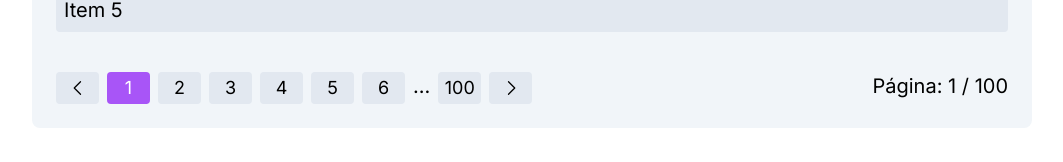
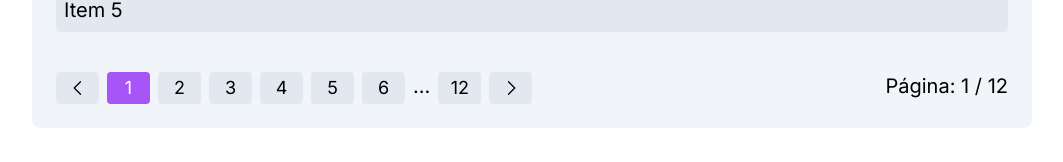
Before and after one commit to izaiasmorais/pagination, a React (Vite) app: page / in a window 1280 px wide. Shown: the part 496-658 px from the top of the page, without its empty margins (108-1171 px from the left). Built offline with nearby package versions, Linux system fonts and the light colour scheme.

Commit message:
fix: fix pagination logic

```diff
--- a/src/App.tsx
+++ b/src/App.tsx
@@ -4,9 +4,8 @@ import "./styles/global.css";
 import { usePagination } from "./store/usePagination";
 
 function App() {
-	const { page, itemPerPage, onChangePage } = usePagination();
+	const { page, itemsPerPage, onChangePage } = usePagination();
 
-	const itemsPerPage = 5;
 	const startIndex = (page - 1) * itemsPerPage;
 	const endIndex = startIndex + itemsPerPage;
 	const displayedItems = items.slice(startIndex, endIndex);
@@ -33,8 +32,8 @@ function App() {
 
 				<div className="flex justify-between">
 					<Pagination
-						itemsPerPage={itemPerPage}
 						totalItems={items.length}
+						itemsPerPage={itemsPerPage}
 						currentPage={page}
 						onChangePage={onChangePage}
 					/>
--- a/src/mocks/items.ts
+++ b/src/mocks/items.ts
@@ -2,10 +2,11 @@ import { Item } from "../@types/types";
 
 export const items: Item[] = [];
 
-for (let i = 1; i <= 1000; i++) {
+for (let i = 1; i <= 60; i++) {
 	const item: Item = {
 		id: i,
 		name: `Item ${i}`,
 	};
+
 	items.push(item);
 }
--- a/src/store/usePagination.ts
+++ b/src/store/usePagination.ts
@@ -2,14 +2,14 @@ import { create } from "zustand";
 
 interface PaginationStore {
 	page: number;
-	itemPerPage: number;
+	itemsPerPage: number;
 	onChangePage: (page: number) => void;
 	onChangeItemsPerPage: (page: number) => void;
 }
 
 export const usePagination = create<PaginationStore>((set) => ({
 	page: 1,
-	itemPerPage: 10,
+	itemsPerPage: 5,
 	onChangePage(page: number) {
 		set(() => ({ page }));
 	},
```
